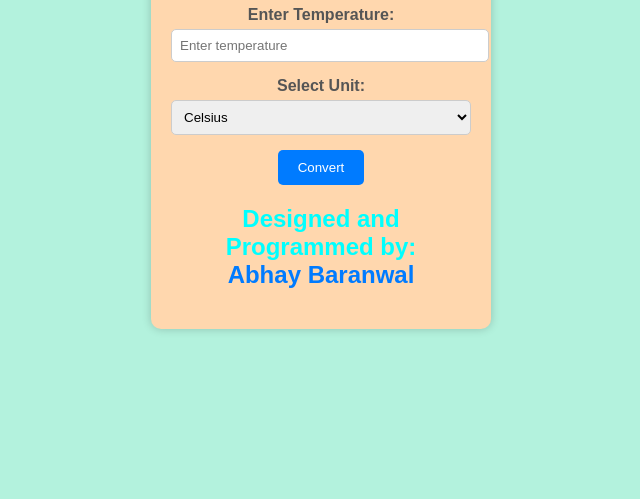
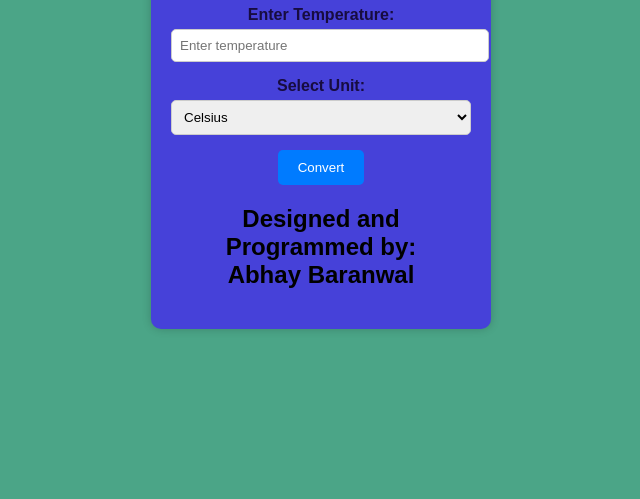
Before and after one commit to Abhayyara/Temperature_converter_website, a plain HTML site: page index.html in a window 1280 px wide. Shown: the part 301-800 px from the top of the page, without its empty margins (319-959 px from the left). Drawn offline with Linux system fonts and the light colour scheme.

Commit message:
Update style.css

```diff
--- a/style.css
+++ b/style.css
@@ -1,6 +1,6 @@
 body {
     font-family: Arial, sans-serif;
-    background-color: #b3f2dd;
+    background-color: #4ba587;
     margin: 0;
     padding: 0;
     display: flex;
@@ -9,7 +9,7 @@ body {
     min-height: 100vh;
   }
   .container {
-    background-color: #ffd7ae;
+    background-color: #4641d9;
     border-radius: 10px;
     padding: 20px;
     box-shadow: 0px 0px 10px rgba(0, 0, 0, 0.2);
@@ -22,7 +22,7 @@ body {
   label {
     display: block;
     margin-bottom: 5px;
-    color: #555555;
+    color: #170c40;
     font-weight: bold;
   }
   input {
@@ -47,9 +47,3 @@ body {
     padding: 10px 20px;
     cursor: pointer;
   }
-  h2{
-    color: aqua;
-  }
-  span{
-    color: #007BFF;
-  }
```
